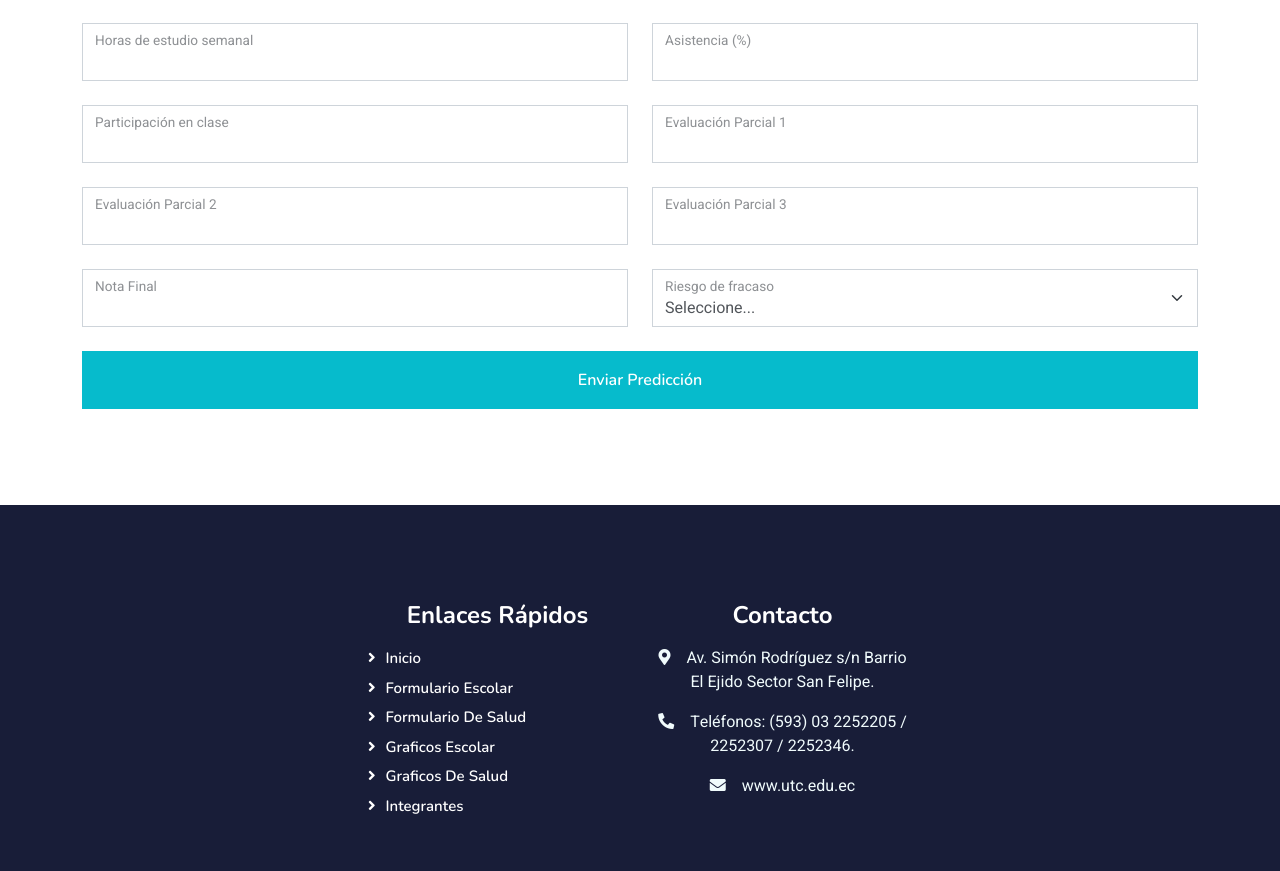
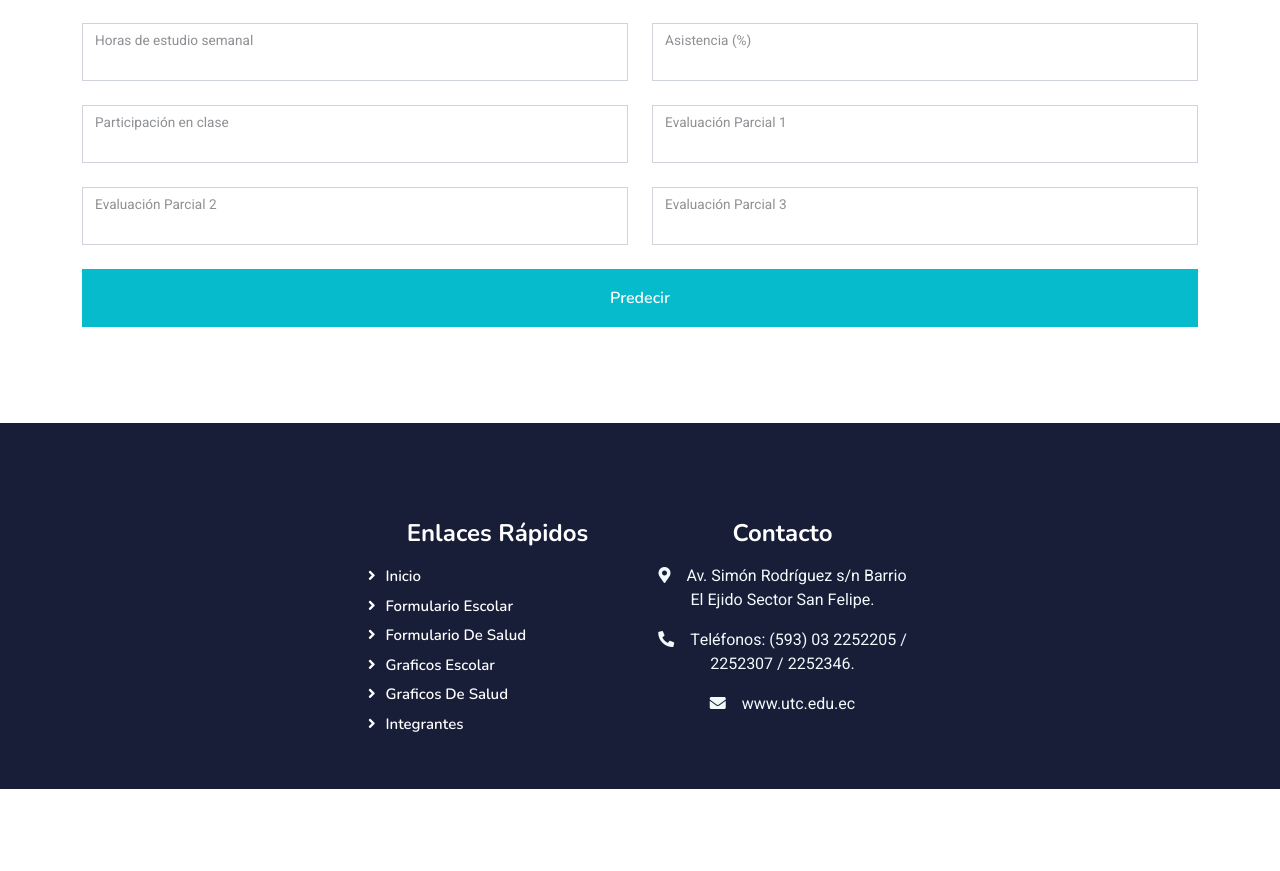
Before and after one commit to fernandobn/sistema_Prediccion, a Django app: page /formularioEstudiantil/ in a window 1280 px wide. Shown: the part 232-1103 px from the top of the page. After the commit the page ends 1021 px from the top, so only its background shows below. Run offline with Django 5.2, Linux system fonts and the light colour scheme; some libraries are stand-ins or nearby versions.

Commit message:
Segundo_ejercicio

```diff
--- a/Aplicaciones/Prediccion/templates/formularioEstudiantil.html
+++ b/Aplicaciones/Prediccion/templates/formularioEstudiantil.html
@@ -60,29 +60,9 @@
                     </div>
                 </div>
 
-                <!-- Nota final -->
-                <div class="col-md-6">
-                    <div class="form-floating">
-                        <input type="number" class="form-control" id="nota_final" name="nota_final" min="0" max="10" step="0.1" required>
-                        <label for="nota_final">Nota Final</label>
-                    </div>
-                </div>
-
-                <!-- Riesgo de fracaso -->
-                <div class="col-md-6">
-                    <div class="form-floating">
-                        <select class="form-select" id="riesgo_fracaso" name="riesgo_fracaso" required>
-                            <option value="">Seleccione...</option>
-                            <option value="0">No riesgo</option>
-                            <option value="1">Riesgo</option>
-                        </select>
-                        <label for="riesgo_fracaso">Riesgo de fracaso</label>
-                    </div>
-                </div>
-
                 <!-- Botón de envío -->
                 <div class="col-12">
-                    <button type="submit" class="btn btn-primary w-100 py-3">Enviar Predicción</button>
+                    <button type="submit" class="btn btn-primary w-100 py-3">Predecir</button>
                 </div>
             </div>
         </form>
--- a/Aplicaciones/Prediccion/views.py
+++ b/Aplicaciones/Prediccion/views.py
@@ -2,9 +2,12 @@ from django.shortcuts import render, redirect
 import joblib
 import io
 import base64
+import matplotlib
+matplotlib.use('Agg')
 import matplotlib.pyplot as plt
 import seaborn as sns
 import numpy as np
+from io import BytesIO
 
 # Create your views here.
 def inicio(request):
@@ -12,6 +15,61 @@ def inicio(request):
 
 # Prediccion estudiantil
 def formularioEstudiantil(request):
+    if request.method == 'POST':
+        horas_estudio_semanal = int(request.POST.get('horas_estudio_semanal'))
+        asistencia = int(request.POST.get('asistencia'))
+        participacion = int(request.POST.get('participacion'))
+        evaluacion_parcial1 = float(request.POST.get('evaluacion_parcial1'))
+        evaluacion_parcial2 = float(request.POST.get('evaluacion_parcial1'))
+        evaluacion_parcial3 = float(request.POST.get('evaluacion_parcial1'))
+
+        modelo_lineal = joblib.load('Aplicaciones/Prediccion/modelo_lineal_notas.pkl')
+        modelo_logistico = joblib.load('Aplicaciones/Prediccion/modelo_logistico_notas.pkl')
+
+        prediccion = modelo_lineal.predict([[horas_estudio_semanal, asistencia, participacion, evaluacion_parcial1, evaluacion_parcial2, evaluacion_parcial3]])
+        prediccion_logistica = modelo_logistico.predict([[horas_estudio_semanal, asistencia, participacion, evaluacion_parcial1, evaluacion_parcial2, evaluacion_parcial3, prediccion[0]]])
+
+        # --- Generar gráficos ---
+        # Gráfico 1: Predicción lineal (Nota final)
+        plt.figure(figsize=(8, 5))
+        plt.bar(['Nota Final'], [prediccion[0]], color='skyblue', edgecolor='black')
+        plt.ylim(0, 37)  # Nota entre 0 y 10
+        plt.ylabel('Nota Predicha')
+        plt.title(f'Predicción de Nota Final: {prediccion[0]:.2f}')
+        plt.grid(axis='y', linestyle='--', alpha=0.7)
+
+        # Guardar en buffer
+        buf_lineal = BytesIO()
+        plt.savefig(buf_lineal, format='png')
+        plt.close()
+        buf_lineal.seek(0)
+        grafico_lineal = base64.b64encode(buf_lineal.read()).decode('utf-8')
+
+        # Gráfico 2: Modelo Logistico
+        plt.figure(figsize=(8, 2))
+        plt.barh(['Riesgo'], [prediccion_logistica[0]], color='skyblue', edgecolor='black')
+        plt.xlim(0, 1)
+        plt.xlabel('Probabilidad')
+        plt.title(f'Riesgo de Fracaso: {prediccion_logistica[0]:.2%}')
+        plt.grid(axis='x', linestyle='--', alpha=0.7)
+
+        buf_log = BytesIO()
+        plt.savefig(buf_log, format='png')
+        plt.close()
+        buf_log.seek(0)
+        grafico_logistico = base64.b64encode(buf_log.read()).decode('utf-8')
+
+
+        # Contexto para el template
+        contexto = {
+            'grafico_lineal': grafico_lineal,
+            'grafico_logistico': grafico_logistico,
+            'nota_final': f'{prediccion[0]:.2f}',
+            'riesgo_fracaso': prediccion_logistica[0]
+        }
+
+        return render(request, 'graficoEstudiantil.html', contexto)
+
 
 
     return render(request, 'formularioEstudiantil.html')
```
Also changed, not shown: Aplicaciones/Prediccion/templates/graficoEstudiantil.html (+10 -6 lines), 2 other files.
